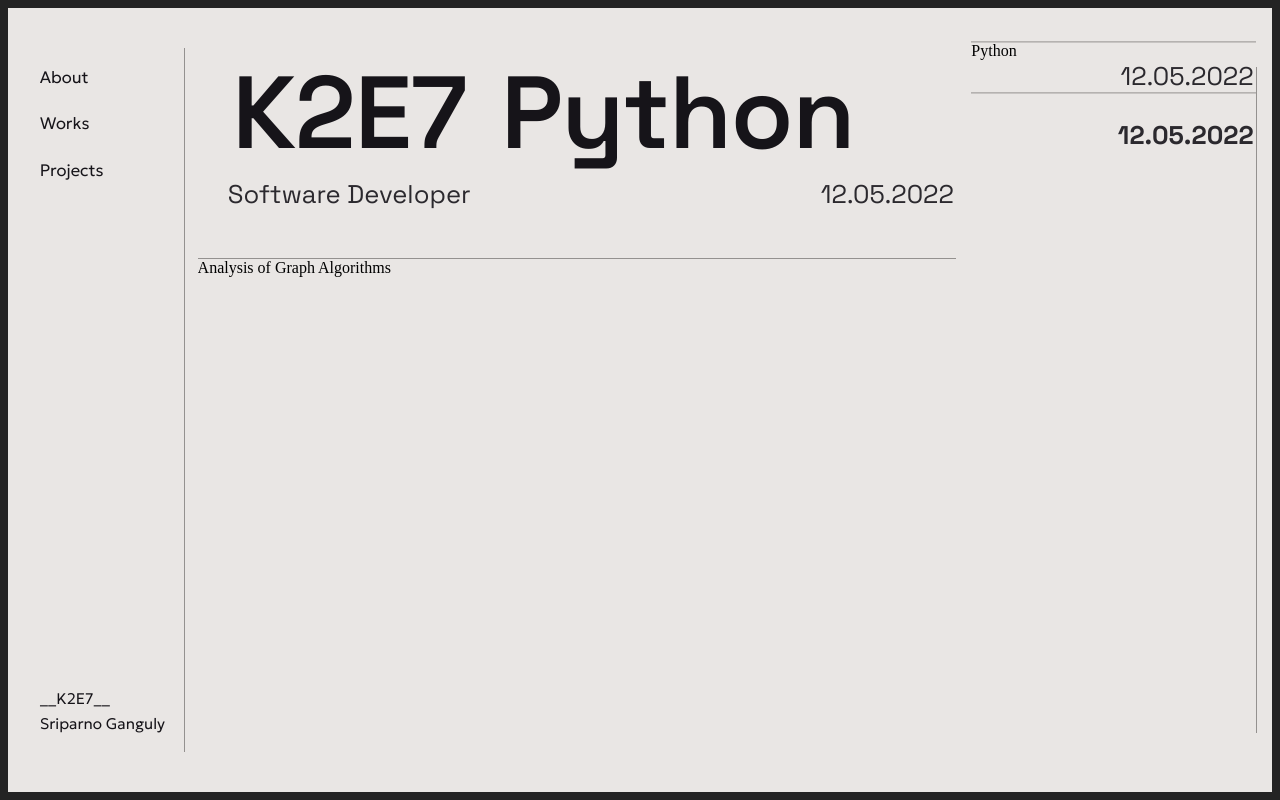
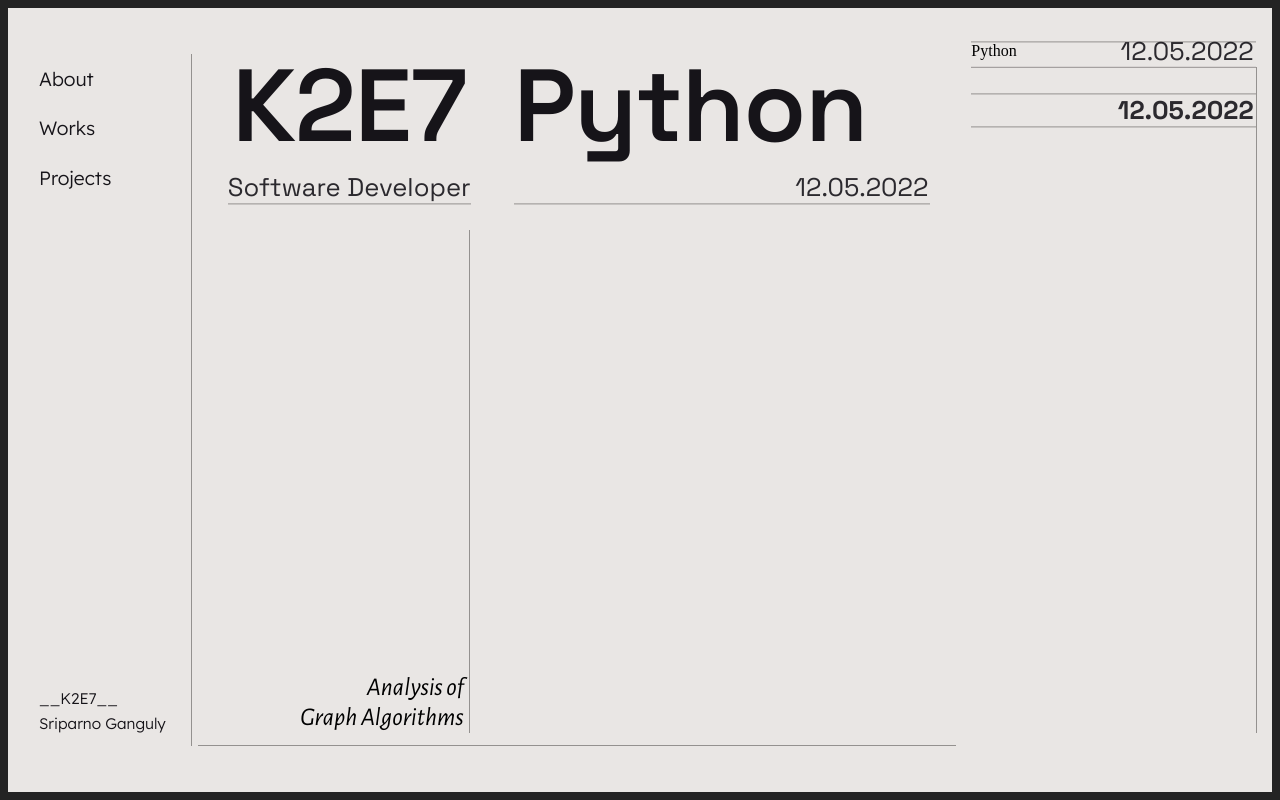
Before and after one commit to K2E7/Profile, a plain HTML site: page index.html in a window 1280 px wide. Drawn offline with nearby package versions, Linux system fonts and the light colour scheme; a web font is replaced by a local one.

Commit message:
make two separate flex containers for content-left.

```diff
--- a/index.html
+++ b/index.html
@@ -8,22 +8,22 @@
             <a href="#" class="sidebar-elem name">Sriparno Ganguly</a>
         </div>
     </div>
-    <div class="content-canvas-cont">
-        <div class="content-canvas">
-            <div class="devname">
-                <div class="header sticky">K2E7</div>
-                <div class="subtitle">Software Developer</div>
-            </div>
-            <div class="content">
-                <div class="header">Python</div>
-                <div class="date">12.05.2022</div>
-            </div>
-            <div class="proname">Analysis of Graph Algorithms</div>
-            <div class="article">
-
+    <div class="content-left">
+        <div class="header sticky">K2E7</div>
+        <div class="subtitle">Software Developer</div>
+        <div class="proname-cont">
+            <div class="proname">
+                Analysis of<br>
+                Graph Algorithms
             </div>
         </div>
     </div>
+    <div class="content-right">
+        <div class="header">Python</div>
+        <div class="date">12.05.2022</div>
+        <div class="article"></div>
+    </div>
+
     <div class="content-cont">
         <div class="content-header">
             <div class="title">
@@ -36,7 +36,7 @@
 </div>
 
 <style>
-    @import url('https://fonts.googleapis.com/css2?family=Geologica:wght@100;200;300;400;500;600;700;800;900&family=Martian+Mono:wght@200&family=Share+Tech+Mono&family=Space+Grotesk:wght@300;400;500;600;700&display=swap');
+    @import url('https://fonts.googleapis.com/css2?family=Lexend:wght@100;200;300;400;500;600;700;800&family=Alegreya+Sans:ital,wght@1,400;1,500&family=Space+Grotesk:wght@300;400;500;600;700&display=swap');
 
     body {
         display: flex;
@@ -51,7 +51,7 @@
         width: 100%;
 
         display: grid;
-        grid-template-columns: 15% 60% 25%;
+        grid-template-columns: 15% 24% 36% 25%;
         grid-template-rows: 100%;
         overflow: hidden;
     }
@@ -66,16 +66,16 @@
 
     .sidebar {
         height: 85%;
-        padding: 10% 10%;
+        padding: 1vw 2vw;
         display: flex;
         flex-direction: column;
         border-right: 0.05vw solid #94918f;
     }
 
     .sidebar-elem {
-        font-family: Geologica, sans-serif;
+        font-family: 'Lexend', sans-serif;
         font-weight: 300;
-        font-size: 1.3vw;
+        font-size: 1.5vw;
         text-decoration: none;
         color: #161419;
     }
@@ -95,21 +95,6 @@
     }
 
     /*Content Canvas*/
-    .content-canvas-cont {
-        display: flex;
-        flex-direction: column;
-        justify-content: center;
-    }
-
-    .content-canvas {
-        height: 90%;
-        width: 100%;
-        display: grid;
-        grid-template-columns: 40% 60%;
-        grid-template-rows: 30% 70%;
-        overflow: hidden;
-    }
-
     .header {
         font-family: 'Space Grotesk', sans-serif;
         font-weight: 600;
@@ -118,18 +103,26 @@
         text-decoration: none;
         color: #161419;
         margin-top: 0;
+        transform: translateY(-2vw);
     }
 
-    .devname {
+    .content-left {
+        height: 85%;
+        padding: 1vw 2vw;
         display: flex;
         flex-direction: column;
         align-items: center;
+        align-self: center;
         border-bottom: 0.05vw solid #94918f;
     }
 
-    .content {
+    .content-right {
+        height: 85%;
+        padding: 1vw 2vw;
+        padding-left: 1vw;
         display: flex;
         flex-direction: column;
+        align-self: center;
         border-bottom: 0.05vw solid #94918f;
     }
 
@@ -140,14 +133,37 @@
         text-align: right;
         margin-top: 0;
         padding-right: 2px;
+        transform: translateY(-2vw);
+        border-bottom: 0.05vw solid #94918f;
     }
 
     .subtitle {
         font-family: 'Space Grotesk';
         font-size: 2vw;
         color: rgba(22, 20, 25, 0.9);
+        text-align: center;
+        margin-top: 0;
+        transform: translateY(-2vw);
+        border-bottom: 0.05vw solid #94918f;
+    }
+
+    .proname-cont{
+        width: 95%;
+        height: 100%;
+        display:flex;
+        flex-direction: column-reverse;
+        border-right: 0.05vw solid #94918f;
+    }
+
+    .proname {
+        font-family: 'Alegreya Sans';
+        font-weight: 400;
+        font-style: italic;
         text-align: right;
-        margin-top: 0;
+        font-size: 2vw;
+
+        transform: translateX(-5px);
+
     }
 
     /* Titlebar Content */
```
